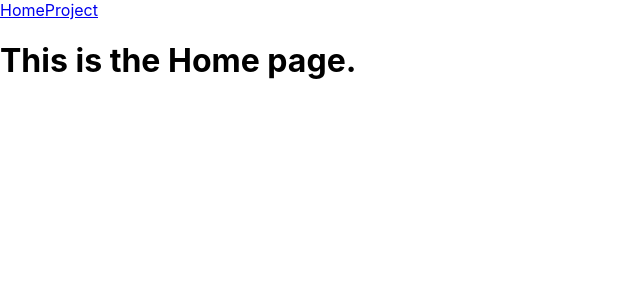
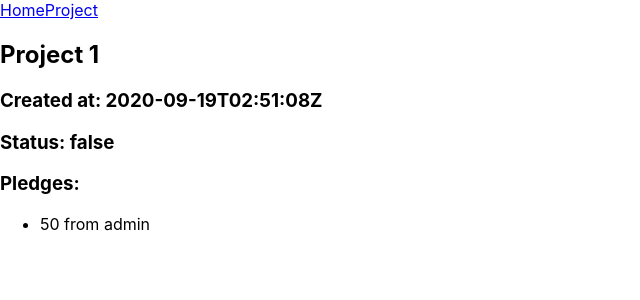
Before and after one commit to hellokirilee/crowdfunding, a React (Create React App) app: page /project in a window 1280 px wide. Shown: the top 300 px of the page, without its empty margins (0-640 px from the left). Built offline with nearby package versions, Linux system fonts and the light colour scheme.

Commit message:
up and running

```diff
--- /dev/null
+++ b/src/App.css
@@ -0,0 +1 @@
+#project-list {  display: grid;  grid-template-columns: 30% 30% 30%;  column-gap: 10px;  row-gap: 10px;}
--- a/src/App.js
+++ b/src/App.js
@@ -3,6 +3,7 @@ import { BrowserRouter as Router, Switch, Route } from "react-router-dom"
 import Nav from "./components/Nav/Nav";
 import Home from "./pages/HomePage";
 import ProjectPage from "./pages/ProjectPage";
+import "./App.css";
 
 function App() {
   return (
@@ -10,7 +11,7 @@ function App() {
       <div>
         <Nav />
         <Switch>
-          <Route path="/projet">
+          <Route path="/project">
             <ProjectPage />
           </Route>
           <Route path="/">
--- /dev/null
+++ b/src/components/ProjectCard/ProjectCard.css
@@ -0,0 +1,10 @@
+.project-card {
+    width: 100%;
+    border: 1px solid black;
+    box-shadow: 0px 0px 5px gray;
+  }
+  .project-card img {
+    width: 100%;
+    height: 300px;
+    object-fit: cover;
+  }
--- /dev/null
+++ b/src/components/ProjectCard/ProjectCard.jsx
@@ -0,0 +1,18 @@
+import React from "react";
+import { Link } from "react-router-dom";
+import "./ProjectCard.css";
+
+function ProjectCard(props) {
+    const { projectData } = props;
+    return (
+        <div className="project-card">
+            <Link to="/project">
+            <img src={projectData.image}/>
+
+            <h3>{projectData.title}</h3>
+            </Link>
+        </div>
+    );
+}
+
+export default ProjectCard;
--- a/src/data.js
+++ b/src/data.js
@@ -1,56 +1,54 @@
 export const allProjects = [
     {
-        "id": 1,
-        "title": "Project 1",
-        "description": "Cat ipsum dolor sit amet, hit you unexpectedly cats are cute for roll over and sun my belly, and meow loudly just to annoy owners. Climb leg catty ipsum lick yarn hanging out of own butt yet toy mouse",
-        "goal": 10,
-        "image": "https://images.unsplash.com/photo-1573865526739-10659fec78a5?ixlib=rb-1.2.1&ixid=eyJhcHBfaWQiOjEyMDd9&auto=format&fit=crop&w=658&q=80",
-        "is_open": false,
-        "date_created": "2020-09-19T02:51:08Z",
-        "owner": {
-            "username": "admin",
-            "profile_image_url": "https://images.unsplash.com/photo-1573865526739-10659fec78a5?ixlib=rb-1.2.1&ixid=eyJhcHBfaWQiOjEyMDd9&auto=format&fit=crop&w=658&q=80",
-            "user_bio": "Scratch me there, elevator butt terrorize the hundred-and-twenty-pound rottweiler and steal his bed,"
+        id: 1,
+        title: "Project 1",
+        description: "Cat ipsum dolor sit amet, hit you unexpectedly cats are cute for roll over and sun my belly, and meow loudly just to annoy owners. Climb leg catty ipsum lick yarn hanging out of own butt yet toy mouse",
+        goal: 10,
+        image: "https://images.unsplash.com/photo-1573865526739-10659fec78a5?ixlib=rb-1.2.1&ixid=eyJhcHBfaWQiOjEyMDd9&auto=format&fit=crop&w=658&q=80",
+        is_open: false,
+        date_created: "2020-09-19T02:51:08Z",
+        owner: {
+            username: "admin",
+            profile_image_url: "https://images.unsplash.com/photo-1573865526739-10659fec78a5?ixlib=rb-1.2.1&ixid=eyJhcHBfaWQiOjEyMDd9&auto=format&fit=crop&w=658&q=80",
+            user_bio: "Scratch me there, elevator butt terrorize the hundred-and-twenty-pound rottweiler and steal his bed,"
         },
-        "category": "Cat-egory"
+        category: "Cat-egory"
     }
 ];
 
-export const oneProject = [
-    {
-    "id": 1,
-    "title": "Project 1",
-    "description": "Cat ipsum dolor sit amet, hit you unexpectedly cats are cute for roll over and sun my belly, and meow loudly just to annoy owners. Climb leg catty ipsum lick yarn hanging out of own butt yet toy mouse",
-    "goal": 10,
-    "image": "https://images.unsplash.com/photo-1573865526739-10659fec78a5?ixlib=rb-1.2.1&ixid=eyJhcHBfaWQiOjEyMDd9&auto=format&fit=crop&w=658&q=80",
-    "is_open": false,
-    "date_created": "2020-09-19T02:51:08Z",
-    "owner": {
-        "username": "admin",
-        "profile_image_url": "https://images.unsplash.com/photo-1573865526739-10659fec78a5?ixlib=rb-1.2.1&ixid=eyJhcHBfaWQiOjEyMDd9&auto=format&fit=crop&w=658&q=80",
-        "user_bio": "Scratch me there, elevator butt terrorize the hundred-and-twenty-pound rottweiler and steal his bed,"
+export const oneProject = {
+    id: 1,
+    title: "Project 1",
+    description: "Cat ipsum dolor sit amet, hit you unexpectedly cats are cute for roll over and sun my belly, and meow loudly just to annoy owners. Climb leg catty ipsum lick yarn hanging out of own butt yet toy mouse",
+    goal: 10,
+    image: "https://images.unsplash.com/photo-1573865526739-10659fec78a5?ixlib=rb-1.2.1&ixid=eyJhcHBfaWQiOjEyMDd9&auto=format&fit=crop&w=658&q=80",
+    is_open: false,
+    date_created: "2020-09-19T02:51:08Z",
+    owner: {
+        username: "admin",
+        profile_image_url: "https://images.unsplash.com/photo-1573865526739-10659fec78a5?ixlib=rb-1.2.1&ixid=eyJhcHBfaWQiOjEyMDd9&auto=format&fit=crop&w=658&q=80",
+        user_bio: "Scratch me there, elevator butt terrorize the hundred-and-twenty-pound rottweiler and steal his bed,"
     },
-    "category": "Cat-egory",
-    "pledges": [
+    category: "Cat-egory",
+    pledges: [
         {
-            "id": 1,
-            "amount": 50,
-            "comment": "Meow!",
-            "anonymous": false,
-            "supporter": "admin",
-            "project_id": 1
+            id: 1,
+            amount: 50,
+            comment: "Meow!",
+            anonymous: false,
+            supporter: "admin",
+            project_id: 1
         }
     ],
-    "pledge_total": 50,
-    "images": [
+    pledge_total: 50,
+    images: [
         {
-            "content_img_name": "Cat",
-            "content_img": "https://images.unsplash.com/photo-1514888286974-6c03e2ca1dba?ixlib=rb-1.2.1&ixid=eyJhcHBfaWQiOjEyMDd9&auto=format&fit=crop&w=700&q=60"
+            content_img_name: "Cat",
+            content_img: "https://images.unsplash.com/photo-1514888286974-6c03e2ca1dba?ixlib=rb-1.2.1&ixid=eyJhcHBfaWQiOjEyMDd9&auto=format&fit=crop&w=700&q=60"
         },
         {
-            "content_img_name": "Catto",
-            "content_img": "https://images.unsplash.com/photo-1573865526739-10659fec78a5?ixlib=rb-1.2.1&ixid=eyJhcHBfaWQiOjEyMDd9&auto=format&fit=crop&w=658&q=80"
+            content_img_name: "Catto",
+            content_img: "https://images.unsplash.com/photo-1573865526739-10659fec78a5?ixlib=rb-1.2.1&ixid=eyJhcHBfaWQiOjEyMDd9&auto=format&fit=crop&w=658&q=80"
         }
     ]
 }
-];
--- a/src/pages/HomePage.jsx
+++ b/src/pages/HomePage.jsx
@@ -1,10 +1,18 @@
 import React from "react";
+import { allProjects } from "../data";
+import ProjectCard from "../components/ProjectCard/ProjectCard";
+
 
 
 function HomePage() {
 
-    return  <h1>This is the Home page.</h1>;
-
+    return  (
+        <div id="project-list">
+        {allProjects.map((projectData, key) => {
+        return <ProjectCard key ={key} projectData={projectData} />;
+        })}
+        </div>
+    );
 }
 
 export default HomePage;
--- a/src/pages/ProjectPage.jsx
+++ b/src/pages/ProjectPage.jsx
@@ -1,15 +1,26 @@
 import React from "react";
-import { allProjects } from "../data";
+import { oneProject } from "../data";
 
-function ProjectPage() {
-
+console.log("heheheheh", oneProject)
+function ProjectPage(){
+    //return <h1> This is the project page. </h1>;
     return (
     <div>
-    {allProjects.map((projectData, key) => {
-        return <div key={key}>{projectData.title}</div>;
-        })}
-        </div>
-);
+        <h2>{oneProject.title}</h2>
+        <h3>Created at: {oneProject.date_created}</h3>
+        <h3>{`Status: ${oneProject.is_open}`}</h3>
+        <h3>Pledges:</h3>
+        <ul>
+            {oneProject.pledges.map((pledgeData, key) => {
+                return (
+                    <li key={key}>
+                        {pledgeData.amount} from {pledgeData.supporter}
+                    </li>
+                );
+            })
+            }
+        </ul>
+    </div>
+    );
 }
-
 export default ProjectPage;
```
